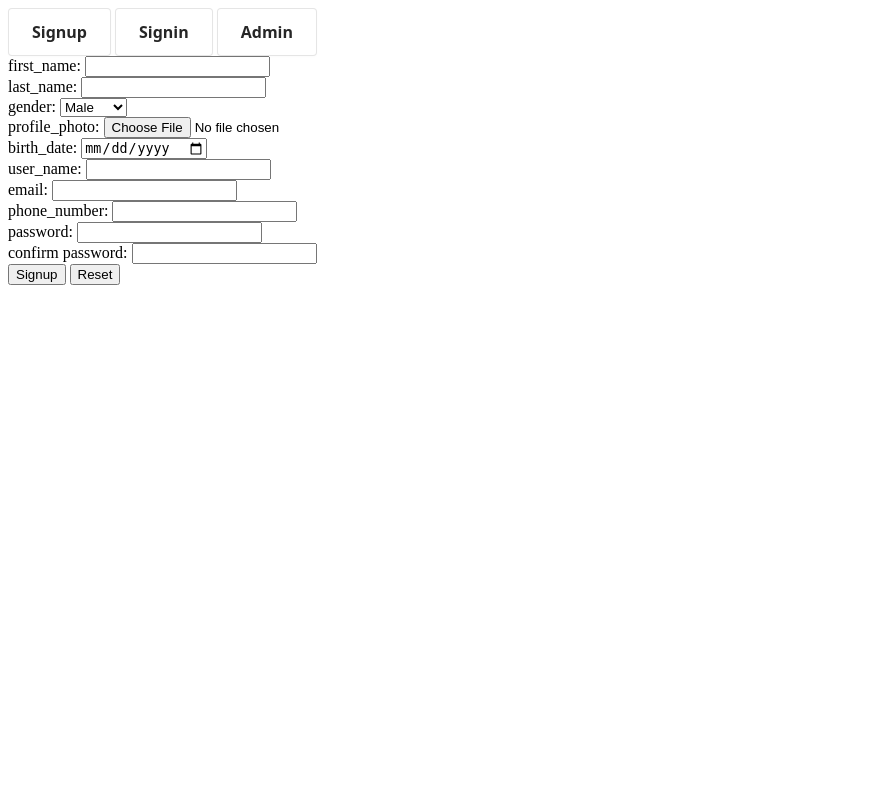
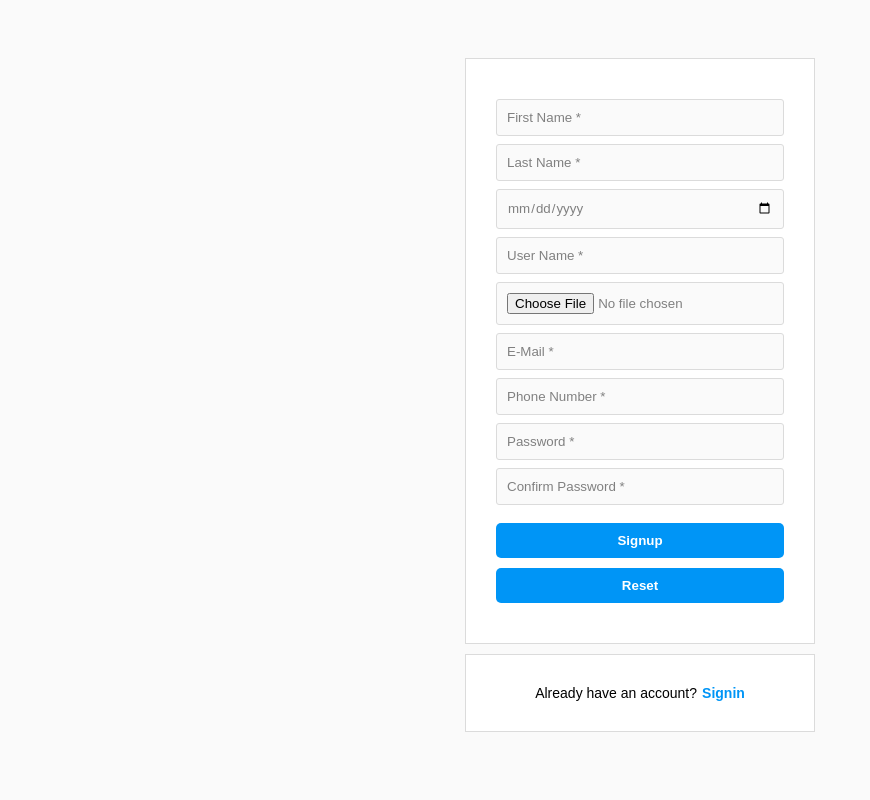
Before and after one commit to adeshlad/Journeys, a Django app: page /accounts/signup/ in a window 1280 px wide. Shown: the whole page, without its empty margins (0-870 px from the left). Run offline with Django 5.2, Linux system fonts and the light colour scheme.

Commit message:
fixed ui

```diff
--- a/journeys/accounts/templates/accounts/signin_successful.html
+++ /dev/null
@@ -1,5 +0,0 @@
-{% extends 'base.html' %}
-
-{% block content %}
-    <h1>Signed in successfully</h1>
-{% endblock content %}
--- a/journeys/accounts/templates/accounts/signup.html
+++ b/journeys/accounts/templates/accounts/signup.html
@@ -1,66 +1,61 @@
 {% extends 'base.html' %}
+{% load static %}
 
 {% block content %}
-  <form class="signup-form" action="{% url 'accounts:signup' %}" method="post" enctype="multipart/form-data">
-    {% csrf_token %}
+  <main class="flex align-items-center justify-content-center">
+    <section id="auth" class="flex direction-column">
+      {% if user.is_authenticated %}
+        <div class="panel register flex justify-content-center">
+          <form action="{% url 'accounts:signout' %}" method="post">
+            {% csrf_token %}
+            <button type="submit">Signout</button>
+          </form>
+        </div>
+      {% endif %}
 
-    <label for="first_name">first_name:</label>
-    <input type="text" id="first_name" name="first_name" maxlength="255" required />
-    <br />
+      <div class="panel login flex direction-column">
+        <form action="{% url 'accounts:signup' %}" method="post" enctype="multipart/form-data">
+          {% csrf_token %}
 
-    <label for="last_name">last_name:</label>
-    <input type="text" id="last_name" name="last_name" maxlength="255" required />
-    <br />
+          <input required name="first_name" type="text" placeholder="First Name *" />
+          <input required name="last_name" type="text" placeholder="Last Name *" />
 
-    <label for="gender">gender:</label>
-    <select name="gender" required>
-      <option value="M">Male</option>
-      <option value="F">Female</option>
-      <option value="O">Other</option>
-    </select>
-    <br />
+          <input name="birth_date" type="date" />
+          <br />
 
-    <label for="profile_photo">profile_photo:</label>
-    <input type="file" id="profile_photo" name="profile_photo" accept="image/*" />
-    <br />
+          <input required name="user_name" type="text" placeholder="User Name *" />
+          {% if user_name_exists %}
+              <p>User Name already exists</p>
+          {% endif %}
 
-    <label for="birth_date">birth_date:</label>
-    <input type="date" id="birth_date" name="birth_date" required />
-    <br />
+          <input name="profile_photo" type="file" accept="image/*" />
+          <br />
 
-    <label for="user_name">user_name:</label>
-    <input type="text" id="user_name" name="user_name" maxlength="255" required />
-    {% if user_name_exists %}
-      user name already taken
-    {% endif %}
-    <br />
+          <input required name="email" type="email" placeholder="E-Mail *" />
+          {% if email_exists %}
+              <p>Email already exists</p>
+          {% endif %}
 
-    <label for="email">email:</label>
-    <input type="email" id="email" name="email" maxlength="255" required />
-    {% if email_exists %}
-      email already used
-    {% endif %}
-    <br />
+          <input required name="phone_number" type="text" pattern="\d{10}" maxlength="10" placeholder="Phone Number *" />
+          {% if phone_number_exists %}
+              <p>Phone Number already exists</p>
+          {% endif %}
 
-    <label for="phone_number">phone_number:</label>
-    <input type="text" id="phone_number" name="phone_number" pattern="\d{10}" maxlength="10" required />
-    {% if phone_number_exists %}
-      phone number alread used
-    {% endif %}
-    <br />
+          <input required name="password" type="password" placeholder="Password *" />
+          <input required name="confirm_password" type="password" placeholder="Confirm Password *" />
+          {% if password_mismatched %}
+              <p>Password is mismatched</p>
+          {% endif %}
 
-    <label for="password">password:</label>
-    <input type="password" id="password" name="password" maxlength="255" required />
-    <br />
+          <button type="submit">Signup</button>
+          <button type="reset">Reset</button>
+        </form>
+      </div>
 
-    <label for="confirm_password">confirm password:</label>
-    <input type="password" id="confirm_password" name="confirm_password" maxlength="255" required />
-    {% if password_mismatched %}
-      password is mismatched
-    {% endif %}
-    <br />
-
-    <button type="submit">Signup</button>
-    <button type="reset">Reset</button>
-  </form>
+      <div class="panel register flex justify-content-center">
+        <p>Already have an account?</p>
+        <a href="{% url "accounts:signin" %}">Signin</a>
+      </div>
+    </section>
+  </main>
 {% endblock %}
--- a/journeys/accounts/templates/accounts/signup_successful.html
+++ /dev/null
@@ -1,5 +0,0 @@
-{% extends 'base.html' %}
-
-{% block content %}
-    <h1>User created successfully</h1>
-{% endblock content %}
--- a/journeys/accounts/views.py
+++ b/journeys/accounts/views.py
@@ -1,7 +1,9 @@
 from django.http import HttpResponse, JsonResponse
 from django.shortcuts import render, get_object_or_404, redirect
 from django.contrib.auth import authenticate, login, logout
+from django.db import models
 from .models import User
+import re
 
 # Create your views here.
 
@@ -10,18 +12,19 @@ def signup(request):
     if request.method == 'POST':
         first_name = request.POST['first_name']
         last_name = request.POST['last_name']
-        gender = request.POST['gender']
+
         birth_date = request.POST['birth_date']
+
         user_name = request.POST['user_name']
         email = request.POST['email']
         phone_number = request.POST['phone_number']
+
         password = request.POST['password']
         confirm_password = request.POST['confirm_password']
 
         user_name_exists = User.objects.filter(user_name=user_name).exists()
         email_exists = User.objects.filter(email=email).exists()
-        phone_number_exists = User.objects.filter(
-            phone_number=phone_number).exists()
+        phone_number_exists = User.objects.filter(phone_number=phone_number).exists()
         password_mismatched = password != confirm_password
 
         if user_name_exists or email_exists or phone_number_exists or password_mismatched:
@@ -33,12 +36,13 @@ def signup(request):
         user = User()
         user.first_name = first_name
         user.last_name = last_name
-        user.gender = gender
+
+        if birth_date != "":
+            user.birth_date = birth_date
 
         if 'profile_photo' in request.FILES:
             user.profile_photo = request.FILES['profile_photo']
 
-        user.birth_date = birth_date
         user.user_name = user_name
         user.email = email
         user.phone_number = phone_number
--- a/journeys/app/static/app/css/styles.css
+++ /dev/null
@@ -1,46 +0,0 @@
-.button-6 {
-    align-items: center;
-    background-color: #FFFFFF;
-    border: 1px solid rgba(0, 0, 0, 0.1);
-    border-radius: .25rem;
-    box-shadow: rgba(0, 0, 0, 0.02) 0 1px 3px 0;
-    box-sizing: border-box;
-    color: rgba(0, 0, 0, 0.85);
-    cursor: pointer;
-    display: inline-flex;
-    font-family: system-ui,-apple-system,system-ui,"Helvetica Neue",Helvetica,Arial,sans-serif;
-    font-size: 16px;
-    font-weight: 600;
-    justify-content: center;
-    line-height: 1.25;
-    margin: 0;
-    min-height: 3rem;
-    padding: calc(.875rem - 1px) calc(1.5rem - 1px);
-    position: relative;
-    text-decoration: none;
-    transition: all 250ms;
-    user-select: none;
-    -webkit-user-select: none;
-    touch-action: manipulation;
-    vertical-align: baseline;
-    width: auto;
-  }
-
-  .button-6:hover,
-  .button-6:focus {
-    border-color: rgba(0, 0, 0, 0.15);
-    box-shadow: rgba(0, 0, 0, 0.1) 0 4px 12px;
-    color: rgba(0, 0, 0, 0.65);
-  }
-
-  .button-6:hover {
-    transform: translateY(-1px);
-  }
-
-  .button-6:active {
-    background-color: #F0F0F1;
-    border-color: rgba(0, 0, 0, 0.15);
-    box-shadow: rgba(0, 0, 0, 0.06) 0 2px 4px;
-    color: rgba(0, 0, 0, 0.65);
-    transform: translateY(0);
-  }
--- a/journeys/journeys/templates/journeys/base.html
+++ b/journeys/journeys/templates/journeys/base.html
@@ -14,19 +14,7 @@
   </head>
 
   <body>
-    <nav>
-      {% if user.is_authenticated %}
-        <form class="signup-form" action="{% url 'accounts:signout' %}" method="post">
-          {% csrf_token %}
-          <button class="button-6" type="submit">Signout</button>
-        </form>
-      {% else %}
-        <a href="{% url 'accounts:signup' %}"><button class="button-6" role="button">Signup</button></a>
-        <a href="{% url 'accounts:signin' %}"><button class="button-6" role="button">Signin</button></a>
-      {% endif %}
-      <a href="{% url 'admin:index' %}"><button class="button-6" role="button">Admin</button></a>
-    </nav>
-    <div class="wrapper">
+    <div class="content">
       {% block content %}
 
       {% endblock %}
--- /dev/null
+++ b/journeys/static/css/styles.css
@@ -0,0 +1,134 @@
+* {
+    border: none;
+    box-sizing: border-box;
+    font-family: Arial, Helvetica, sans-serif;
+    margin: 0;
+    padding: 0;
+  }
+
+  body {
+    background-color: #fafafa;
+    height: 100vh;
+  }
+
+  main {
+    height: 100vh;
+    margin: auto;
+    max-width: 935px;
+  }
+
+  a { text-decoration: none; }
+  h1 { margin: 20px 0; }
+  ul { list-style: none; }
+
+  /**
+  * Flex rules
+  */
+
+  .flex {
+    display: -webkit-box;
+    display: -moz-box;
+    display: -webkit-flex;
+    display: -ms-flexbox;
+    display: flex;
+  }
+
+  .direction-column {
+    -webkit-box-direction: normal;
+    -webkit-box-orient: vertical;
+    -moz-box-direction: normal;
+    -moz-box-orient: vertical;
+    -webkit-flex-direction: column;
+    -ms-flex-direction: column;
+    flex-direction: column;
+  }
+
+  .justify-content-center {
+    -webkit-box-pack: center;
+    -moz-box-pack: center;
+    -ms-flex-pack: center;
+    -webkit-justify-content: center;
+    justify-content: center;
+  }
+
+  .align-items-center {
+    -webkit-box-align: center;
+    -moz-box-align: center;
+    -ms-flex-align: center;
+    -webkit-align-items: center;
+    align-items: center;
+  }
+
+  /**
+  *
+  */
+
+  .panel {
+    background-color: white;
+    border: 1px solid #dbdbdb;
+    margin-bottom: 10px;
+    padding: 10px;
+  }
+
+  #auth { max-width: 350px; }
+
+  /**
+  * Login section
+  */
+  .login-with-fb,
+  form { width: 100%; }
+
+  .register,
+  form { padding: 30px 20px; }
+
+  .login-with-fb { padding: 30px 20px 20px 20px; }
+
+  form .sr-only { display: none; }
+
+  form input {
+    background-color: #fafafa;
+    border: 1px solid #dbdbdb;
+    border-radius: 3px;
+    color: #808080;
+    margin-bottom: 8px;
+    padding: 10px 10px;
+    width: 100%;
+  }
+
+  form input::placeholder {
+    color: #808080;
+  }
+
+  form input:focus {
+    border: 1px solid #808080;
+    outline: none;
+  }
+
+  form button {
+    background-color: #0095f6;
+    border-radius: 5px;
+    color: #fff;
+    font-weight: bold;
+    height: 35px;
+    margin-top: 10px;
+    width: 100%;
+  }
+
+  /**
+  * Register section
+  */
+  .register * { font-size: 14px; }
+  .register a {
+    color: #0095f6;
+    font-weight: bold;
+  }
+
+  .register p { margin-right: 5px; }
+
+  /**
+  * Media queries
+  */
+
+  @media screen and (max-width: 767px) {
+    main { margin: 30px auto 50px auto; }
+  }
```
Also changed, not shown: journeys/accounts/templates/accounts/signin.html (+28 -16 lines), journeys/app/templates/app/index.html (+31 -1 lines), 1 other file.
